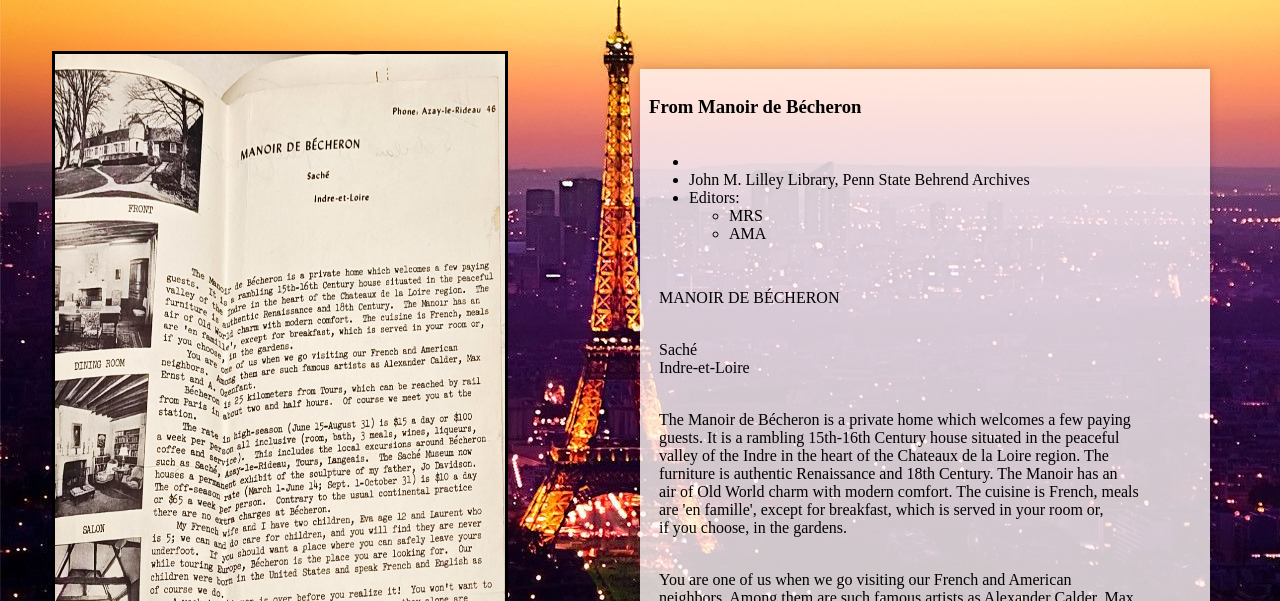
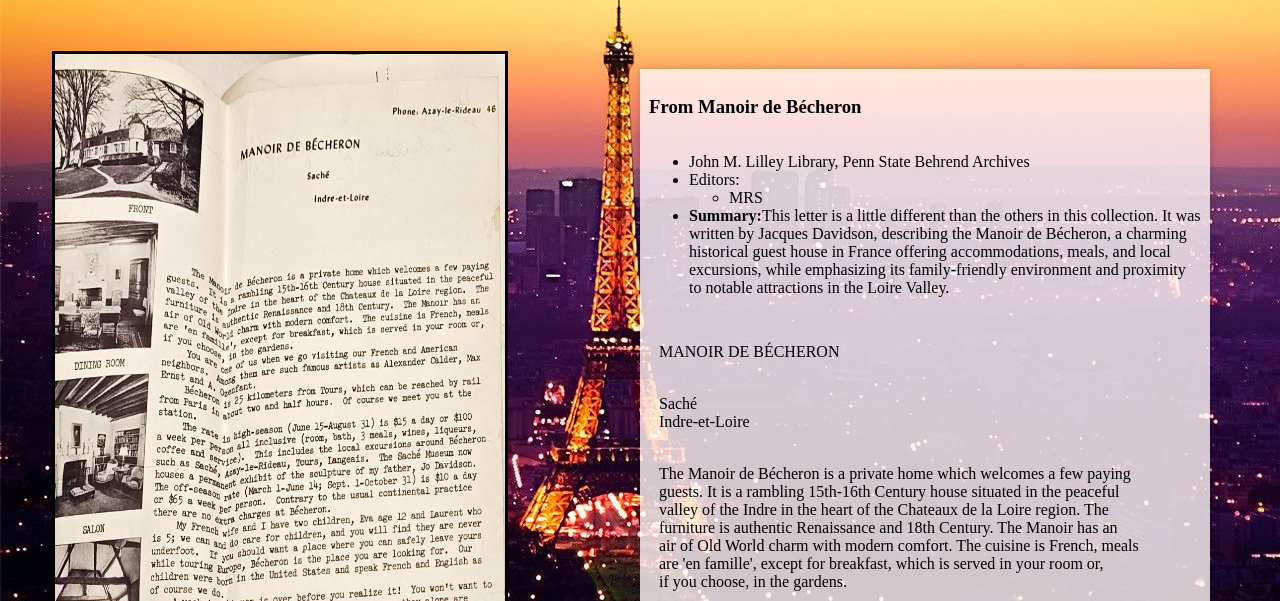
Before and after one commit to J-Banko/BehrendArchiveProject, a plain HTML site: page docs/Letter3.html in a window 1280 px wide. Shown: the part 199-800 px from the top of the page. Drawn offline with Linux system fonts and the light colour scheme.

Commit message:
updated letter summaries and styling

```diff
--- a/docs/Letter3.html
+++ b/docs/Letter3.html
@@ -37,10 +37,8 @@
                     <img src="Images/Letter3.jpg" alt="page 1">
                     <figcaption>Advertisement from a Guest House</figcaption>
                 </figure>
-            <div class="letterText"><h3>From Manoir de Bécheron</h3><ul><li><li>John M. Lilley Library, Penn State Behrend Archives</li><li>Editors:
-                <ul><li>MRS</li>
-
-                    <li>AMA</li></ul></li></ul>
+                <div class="letterText"><h3>From Manoir de Bécheron</h3><ul><li>John M. Lilley Library, Penn State Behrend Archives</li><li>Editors:
+                    <ul><li>MRS</li></ul></li><li><strong>Summary:</strong>This letter is a little different than the others in this collection. It was written by Jacques Davidson, describing the Manoir de Bécheron, a charming historical guest house in France offering accommodations, meals, and local excursions, while emphasizing its family-friendly environment and proximity to notable attractions in the Loire Valley.</li></ul>
 
                     <div class="transcript">
 
```
Also changed, not shown: docs/Letter2.html (+2 -2 lines), 1 other file. Lines whose indentation alone changed are shown as unchanged.
